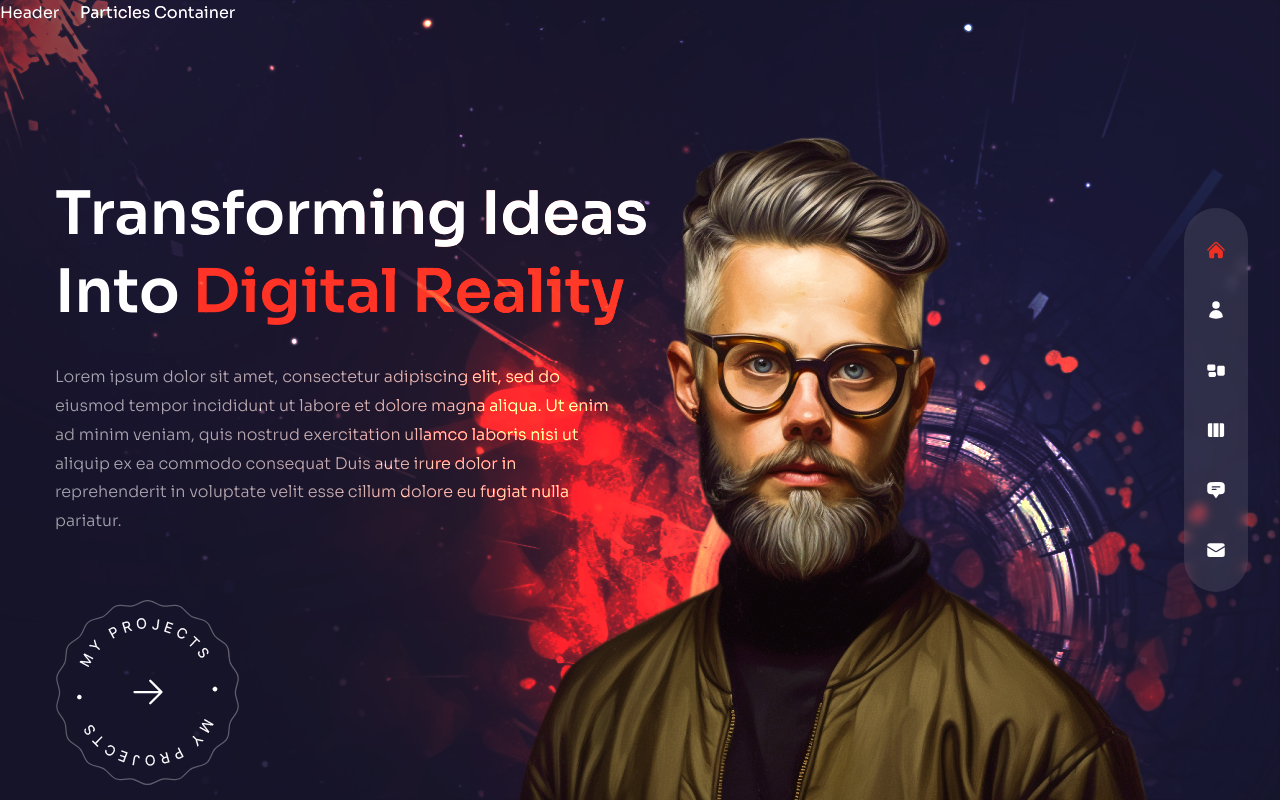
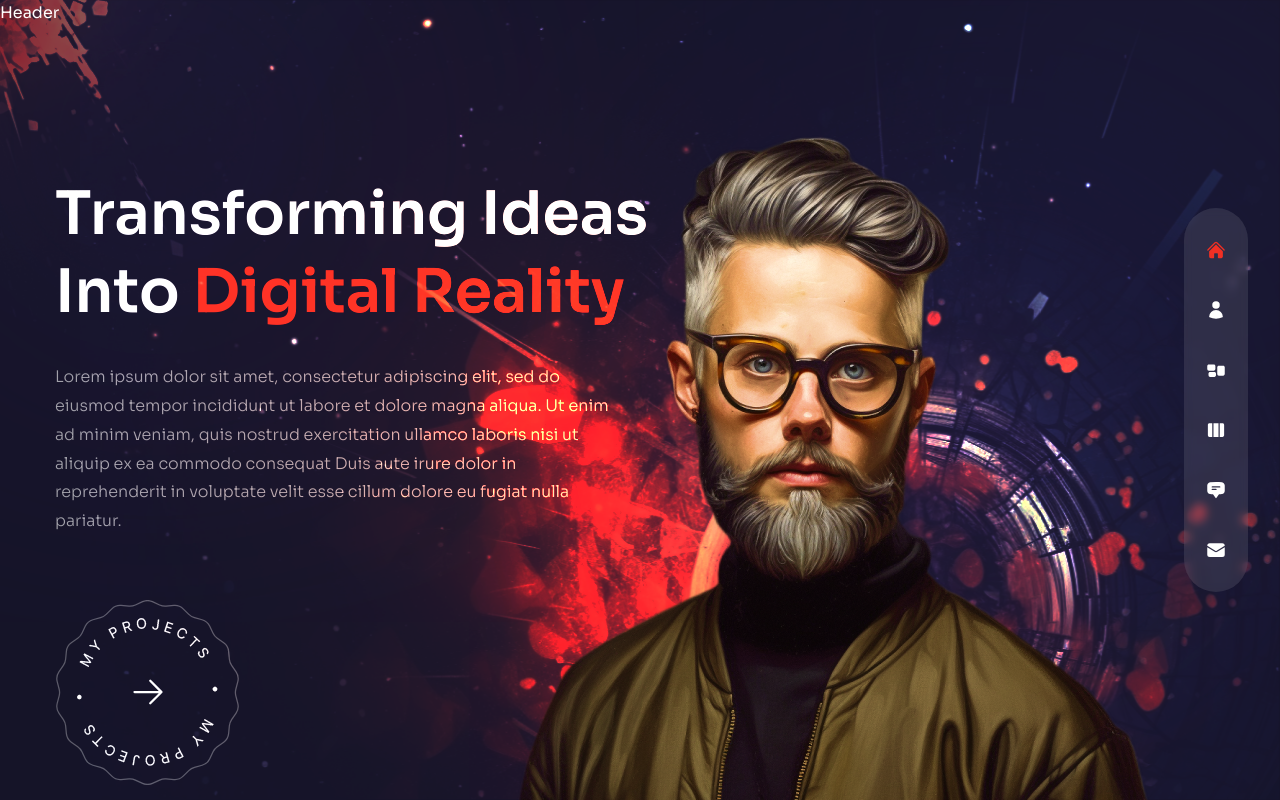
Before and after one commit to mahesha-piyumantha/NextJs-Portfolio, a Next.js app: page / in a window 1280 px wide. Built offline with nearby package versions, Linux system fonts and the light colour scheme.

Commit message:
changes on particles container

```diff
--- a/components/ParticlesContainer.js
+++ b/components/ParticlesContainer.js
@@ -5,14 +5,26 @@ import React, {useCallback} from 'react';
 const ParticlesContainer = () => {
 
   //init
-  const init = useCallback(async (engine) => {
+  const particesInit = useCallback(async (engine) => {
     await loadFull(engine);
   }, []);
 
 
-  return (
-    <div>Particles Container</div>
+  const particlesLoaded  = useCallback(async () => {} , []);
+
+  return(
+    <Particles id='tsparticles' init={particesInit} loaded={particlesLoaded} options={
+      {
+
+      }
+    }>
+
+    </Particles>
   )
+
+
+
+
 };
 
 export default ParticlesContainer;
```
Also changed, not shown: components/ProjectsBtn.js (line endings or trailing spaces).
